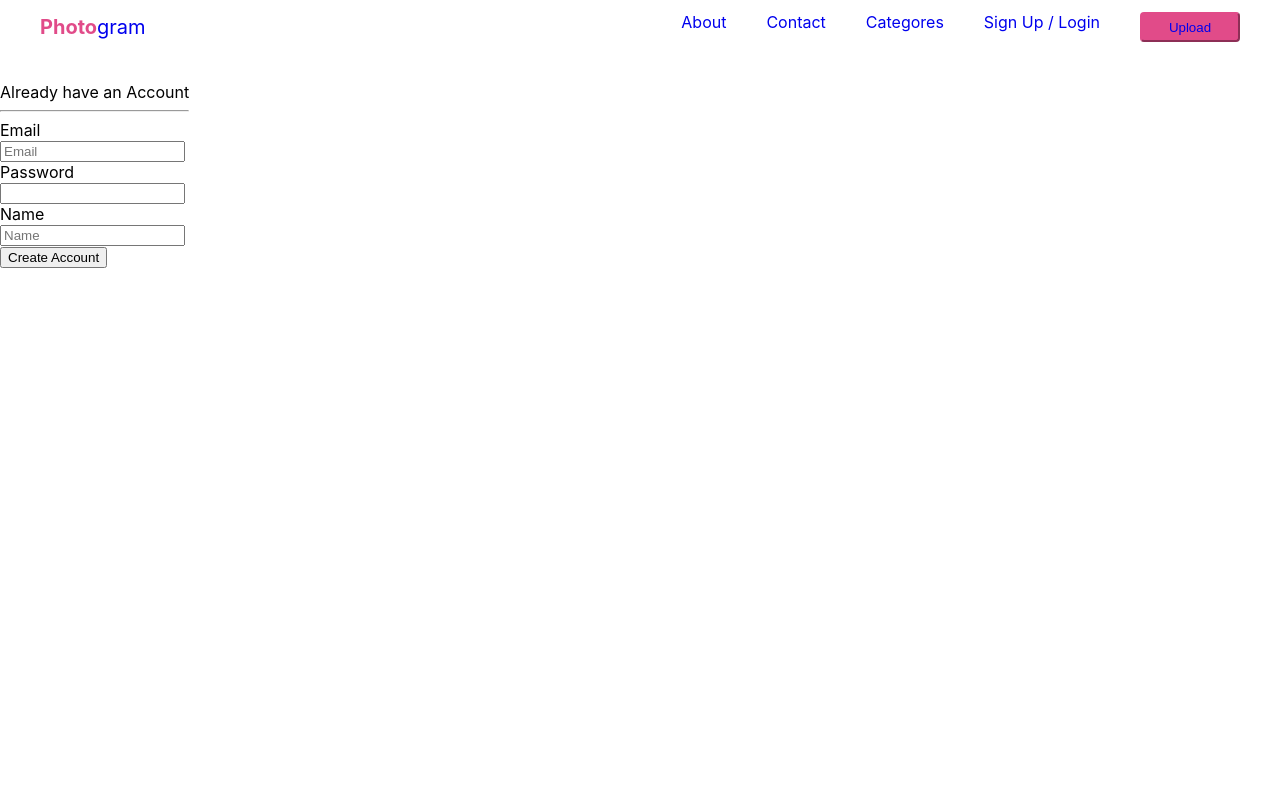
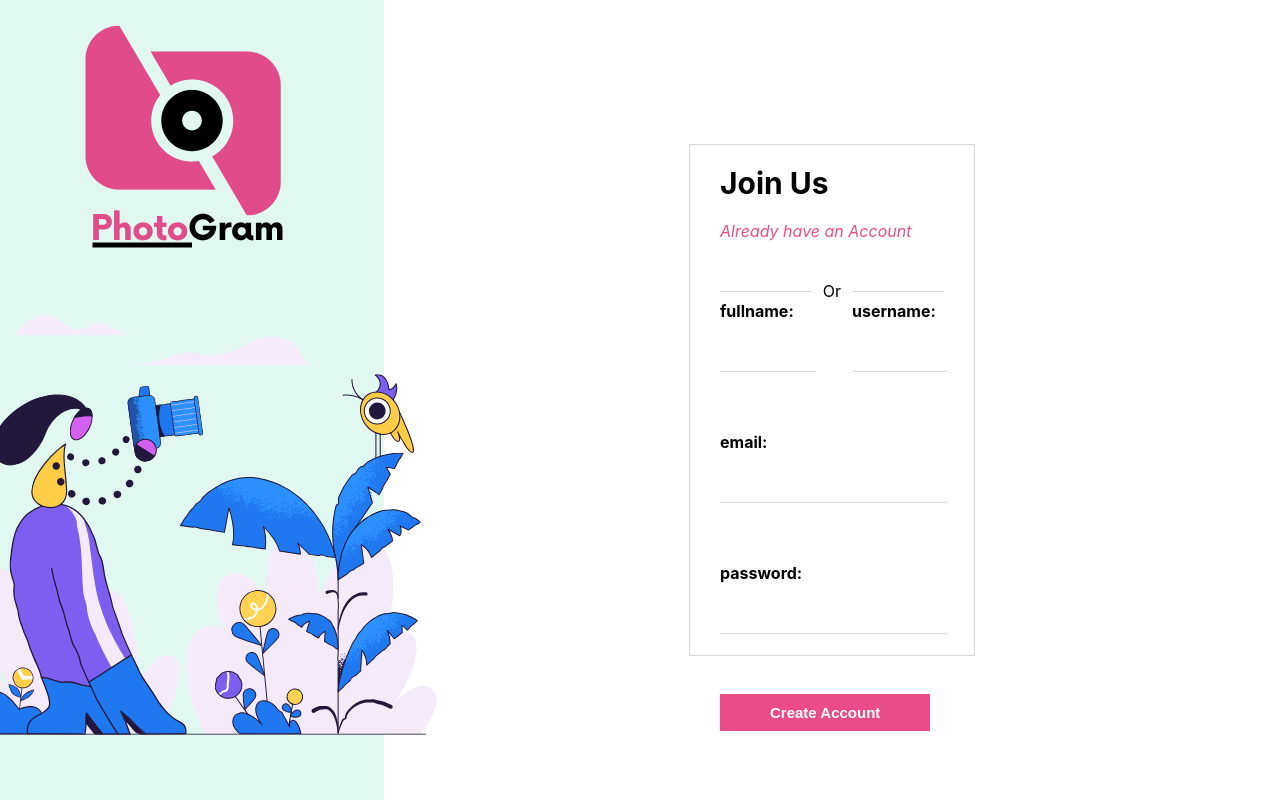
Before and after one commit to Our-Final-Project-DCI/frontend, a React (Create React App) app: page /login in a window 1280 px wide. Both pictures are taken after a click on the element "i don't have an Account !". Built offline with nearby package versions, Linux system fonts and the light colour scheme.

Commit message:
created signup ui

```diff
--- a/src/routes/login/index.js
+++ b/src/routes/login/index.js
@@ -7,7 +7,8 @@ export default function Login() {
   const [email, setEmail] = React.useState('')
   const [password, setPassword] = React.useState('')
   const [showRegister, setShowRegister] = React.useState(false)
-  const [name, setName] = React.useState('')
+  const [fullName, setFullName] = React.useState('')
+  const [userName, setUserName] = React.useState('')
 
 
 
@@ -17,43 +18,57 @@ export default function Login() {
 
   if(showRegister) {
     return (
-      <Layout>
       <div className='Login'>
+        <div className='content-left'>
+          <div className='logo'><img src='/img/logo.png' alt='logo'/></div>
+          <div className='login-image'><img src='/img/signup.svg' alt='login-img' /></div>
+        </div>
+        <div className='content-right'>
+
         <form className='box'>
+          <div className='box-login'>
           <h1>Join Us</h1>
           <div className='toggle-register' onClick={() => setShowRegister(false)}>
             Already have an Account
           </div>
-            <hr/>
+          <div className='line'><span></span>Or<span></span></div>
+          </div>
 
+          <div className='box-input'>
+           <div className='input-signup'>
           <div className='input-group'>
-              <div className='label'>Email</div>
-              <input type='email' placeholder='Email' value={email} onChange={e => setEmail(e.target.value)}/>
+            <div className='label'>fullname:</div>
+            <input type='fullname' value={fullName} onChange={e => setFullName(e.target.value)}/>
           </div>
 
           <div className='input-group'>
-              <div className='label'>Password</div>
-              <input type='password' value={password} onChange={e => setPassword(e.target.value)}/>
+            <div className='label'>username:</div>
+            <input type='userName' value={userName} onChange={e => setUserName(e.target.value)}/>
+          </div>
+          </div>
+          <div className='input-group'>
+            <div className='label'>email:</div>
+            <input type='email' value={email} onChange={e => setEmail(e.target.value)}/>
           </div>
 
           <div className='input-group'>
-              <div className='label'>Name</div>
-              <input type='text' value={name} placeholder='Name' onChange={e => setName(e.target.value)}/>
+            <div className='label'>password:</div>
+            <input type='password'  value={password} onChange={e => setPassword(e.target.value)}/>
           </div>
-{/*
-			<div className='input-group'>
-              <div className='label'>Profilbild</div>
-              <input type='file' accept='image/*' placeholder='Profilbild' onChange={e => setFile(e.target.files[0])}/>
-            </div> */}
 
 
 
           <button type='submit'>
             Create Account
           </button>
+          </div>
+
+
+
         </form>
+
         </div>
-      </Layout>
+      </div>
     )
   }
 
--- a/src/routes/login/index.scss
+++ b/src/routes/login/index.scss
@@ -77,6 +77,30 @@
                 justify-content: space-around;
                 align-items: flex-start;
 
+                > .input-signup{
+                     display: flex;
+                     gap: 40px;
+                     justify-content: space-around;
+
+                    > .input-group{
+                        width: 100%;
+                       .label{
+                         margin-bottom: 30px;
+                         font-weight: bold;
+
+                       }
+
+                       > input{
+                           border: none;
+                           border-bottom: 1px solid #d7d7d7;
+                           outline: none;
+                           width: 100%;
+                           margin-bottom: 60px;
+
+                       }
+                    }
+                }
+
                 > .input-group{
                     width: 100%;
                    .label{
```
Lines whose indentation alone changed are shown as unchanged.
